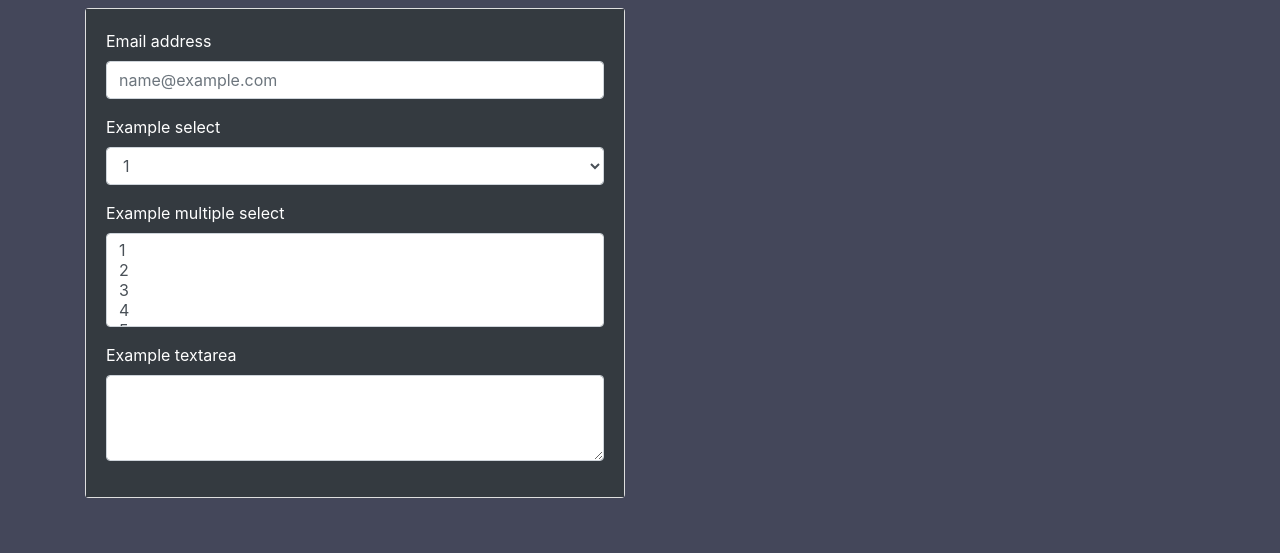
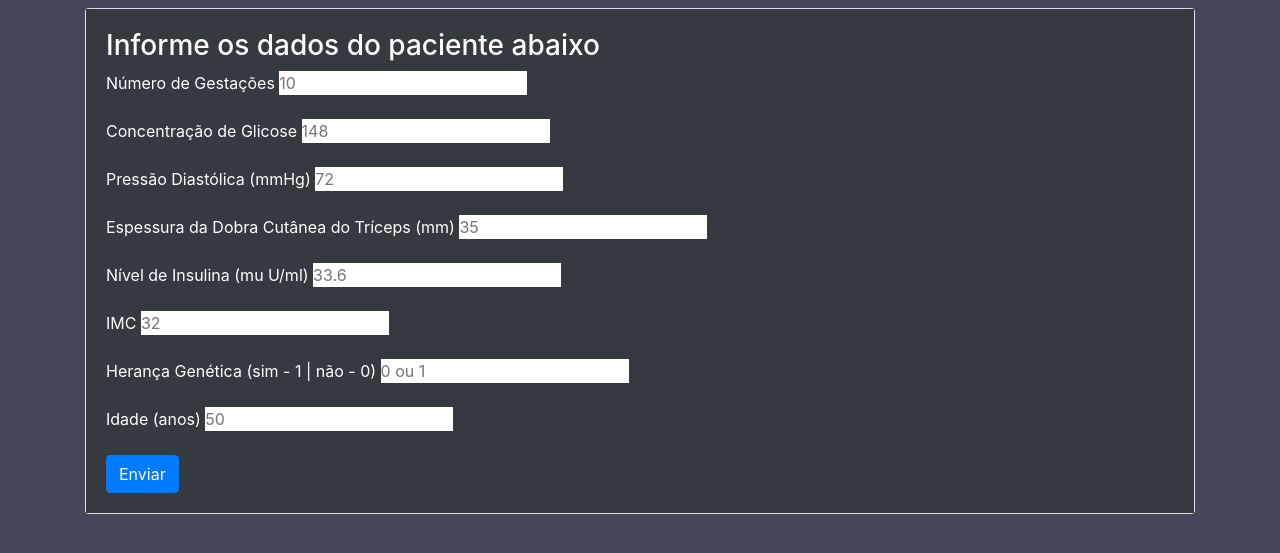
Before and after one commit to ravellys/Diabetes_predict, a Flask app: page / in a window 1280 px wide. Shown: the top 553 px of the page. Run offline with Flask 2, Linux system fonts and the light colour scheme; some libraries are stand-ins or nearby versions.

Commit message:
finalizado

```diff
--- a/modelo_ml/modelo.py
+++ b/modelo_ml/modelo.py
@@ -4,7 +4,6 @@ import pandas as pd
 from sklearn.neighbors import KNeighborsClassifier
 from sklearn.tree import DecisionTreeClassifier
 from sklearn.neural_network import MLPClassifier
-from sklearn.metrics import accuracy_score
 
 
 def pre_tratamento_dados(df, feature_saida):
--- a/run.py
+++ b/run.py
@@ -1,4 +1,6 @@
-from flask import Flask, render_template
+import joblib
+from flask import Flask, render_template, request
+import numpy as np
 
 app = Flask(__name__)
 
@@ -7,5 +9,36 @@ def home():
     return render_template("home.html")
 
 
+def previsao_diabetes(lista_formulario):
+    prever = np.array(lista_formulario).reshape(1, -1)
+    modelo_norm = joblib.load('modelo_ml/data_normaliza.sav')
+    prever_norm = modelo_norm.transform(prever)
+    modelo_ml_salvo = joblib.load('modelo_ml/melhor_modelo_ml.sav')
+    resultado = modelo_ml_salvo.predict(prever_norm)
+    return resultado[0]
+
+
+@app.route("/result", methods=['GET', 'POST'])
+def result():
+    if request.method == 'POST':
+        print(request)
+        lista_formulario = request.form.to_dict()
+        print(lista_formulario)
+        lista_formulario = list(lista_formulario.values())
+        lista_formulario = list(map(float, lista_formulario))
+
+        resultado = previsao_diabetes(lista_formulario)
+
+        print(lista_formulario)
+
+        if int(resultado) == 1:
+            previsao = 'Possui diabetes'
+        else:
+            previsao = 'Não Possui diabetes'
+
+        return render_template('result.html', previsao=previsao)
+
+
+
 if __name__ == "__main__":
-    app.run()
+    app.run(debug=True)
--- a/templates/home.html
+++ b/templates/home.html
@@ -14,39 +14,49 @@
 <body>
   <div class="container d-block text-white">
       <div class="row">
-          <div class="col-lg-6 col-md-6 col-sm-6 col-xs-6 mt-2">
+          <div class="col-lg-12 col-md-6 col-sm-6 col-xs-6 mt-2">
               <div class="card">
                   <div class="card-body bg-dark">
 
-                    <form>
+                    <h3> Informe os dados do paciente abaixo </h3>
+
+                      <form action="/result" method="POST">
                       <div class="form-group">
-                        <label for="exampleFormControlInput1">Email address</label>
-                        <input type="email" class="form-control" id="exampleFormControlInput1" placeholder="name@example.com">
+                        <label for="gest">Número de Gestações </label>
+                        <input type="text" id="gest" name="gest" placeholder="10">
                       </div>
                       <div class="form-group">
-                        <label for="exampleFormControlSelect1">Example select</label>
-                        <select class="form-control" id="exampleFormControlSelect1">
-                          <option>1</option>
-                          <option>2</option>
-                          <option>3</option>
-                          <option>4</option>
-                          <option>5</option>
-                        </select>
+                        <label for="glic"> Concentração de Glicose </label>
+                        <input type="text" id="glic" name="glic" placeholder="148">
                       </div>
                       <div class="form-group">
-                        <label for="exampleFormControlSelect2">Example multiple select</label>
-                        <select multiple class="form-control" id="exampleFormControlSelect2">
-                          <option>1</option>
-                          <option>2</option>
-                          <option>3</option>
-                          <option>4</option>
-                          <option>5</option>
-                        </select>
+                        <label for="p_diatolica"> Pressão Diastólica (mmHg)</label>
+                        <input type="text" id="p_diatolica" name="p_diatolica" placeholder="72">
                       </div>
                       <div class="form-group">
-                        <label for="exampleFormControlTextarea1">Example textarea</label>
-                        <textarea class="form-control" id="exampleFormControlTextarea1" rows="3"></textarea>
+                        <label for="esp_tricp"> Espessura da Dobra Cutânea do Tríceps (mm) </label>
+                        <input type="text" id="esp_tricp" name="esp_tricp" placeholder="35">
                       </div>
+                      <div class="form-group">
+                        <label for="nivel_insulina"> Nível de Insulina (mu U/ml) </label>
+                        <input type="text" id="nivel_insulina" name="nivel_insulina" placeholder="33.6">
+                      </div>
+                      <div class="form-group">
+                        <label for="imc"> IMC </label>
+                        <input type="text" id="imc" name="imc" placeholder="32">
+                      </div>
+                      <div class="form-group">
+                        <label for="heranca"> Herança Genética (sim - 1 | não - 0) </label>
+                        <input type="text" id="heranca" name="heranca" placeholder="0 ou 1">
+                      </div>
+                      <div class="form-group">
+                        <label for="idade"> Idade (anos)</label>
+                        <input type="text" id="idade" name="idade" placeholder="50">
+                      </div>
+
+                      <input type="submit" class="btn btn-primary" value="Enviar">
+
+
                     </form>
 
                  </div>
```
Also changed, not shown: templates/result.html (added, +31 -0 lines).
